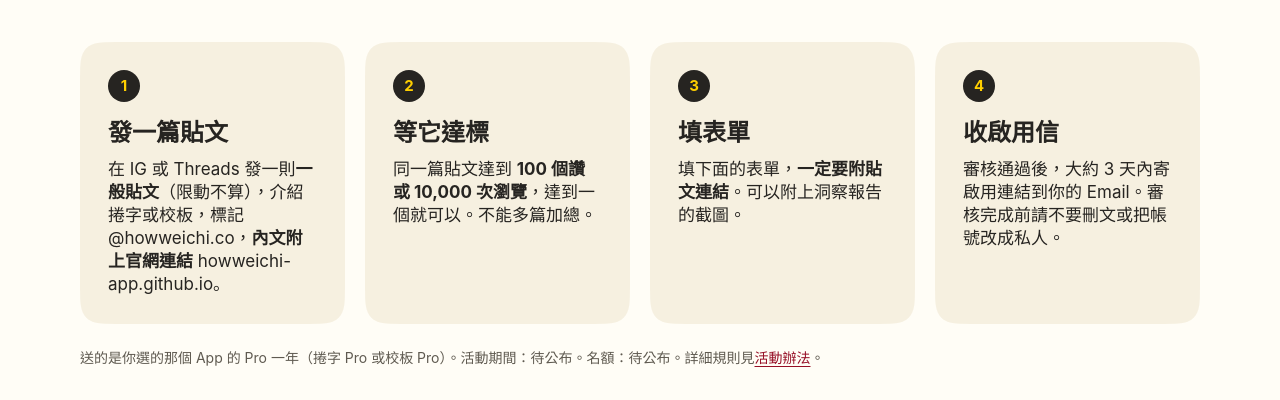
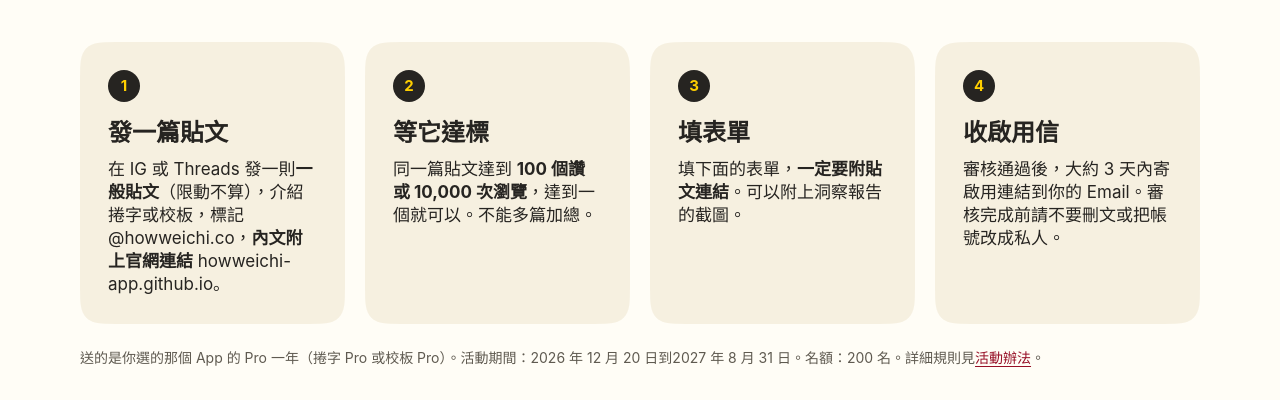
Before and after one commit to HowWeiChi-app/howweichi-app.github.io, a plain HTML site: page free-year/index.html in a window 1280 px wide. Shown: the part 552-952 px from the top of the page. Drawn offline with Linux system fonts and the light colour scheme.

Commit message:
活動頁：公布期間 2026/12/20–2027/8/31 和名額 200 名
Co-Authored-By: Claude Opus 5.5 <noreply@anthropic.com>

```diff
--- a/free-year/index.html
+++ b/free-year/index.html
@@ -41,7 +41,7 @@
 <div class="heroband"><section class="wrap hero"><div><h1>發一篇文，<br>免費用一年。</h1></div><p class="hero__copy">介紹捲字或校板給同學，<br>審核通過送你一年 Pro。</p></section></div>
 <section class="sec" id="how"><div class="wrap"><h2 class="shead"><b>怎麼參加。</b><span class="left" data-left>名額有限。</span></h2>
 <div class="steps steps--4"><div class="step"><small>1</small><h3>發一篇貼文</h3><p>在 IG 或 Threads 發一則<b>一般貼文</b>（限動不算），介紹捲字或校板，標記 @howweichi.co，<b>內文附上官網連結</b> howweichi-app.github.io。</p></div><div class="step"><small>2</small><h3>等它達標</h3><p>同一篇貼文達到 <b>100 個讚或 10,000 次瀏覽</b>，達到一個就可以。不能多篇加總。</p></div><div class="step"><small>3</small><h3>填表單</h3><p>填下面的表單，<b>一定要附貼文連結</b>。可以附上洞察報告的截圖。</p></div><div class="step"><small>4</small><h3>收啟用信</h3><p>審核通過後，大約 3 天內寄啟用連結到你的 Email。審核完成前請不要刪文或把帳號改成私人。</p></div></div>
-<p class="note">送的是你選的那個 App 的 Pro 一年（捲字 Pro 或校板 Pro）。活動期間：待公布。名額：待公布。詳細規則見<a href="../promo-terms/">活動辦法</a>。</p></div></section>
+<p class="note">送的是你選的那個 App 的 Pro 一年（捲字 Pro 或校板 Pro）。活動期間：2026 年 12 月 20 日到2027 年 8 月 31 日。名額：200 名。詳細規則見<a href="../promo-terms/">活動辦法</a>。</p></div></section>
 <section class="sec sec--tint" id="apply" aria-label="申請表單"><div class="wrap">
 <div class="tf" id="tf" data-promo-form><noscript><p class="tf__noscript">申請表單需要開啟 JavaScript。</p></noscript></div></div></section>
 </main>
```
Also changed, not shown: promo-terms/index.html (+1 -1 lines).
